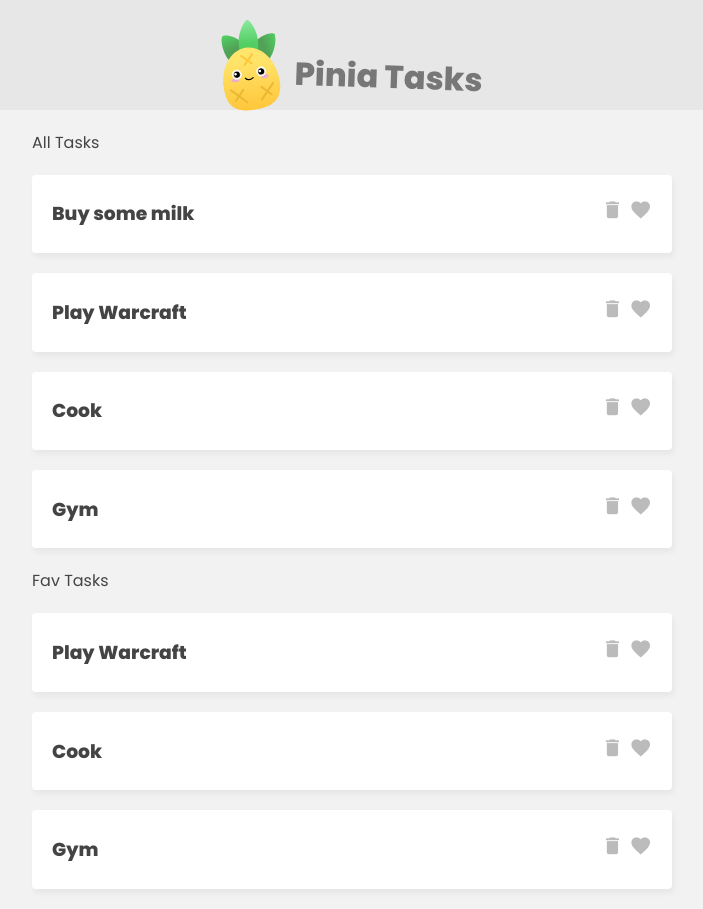
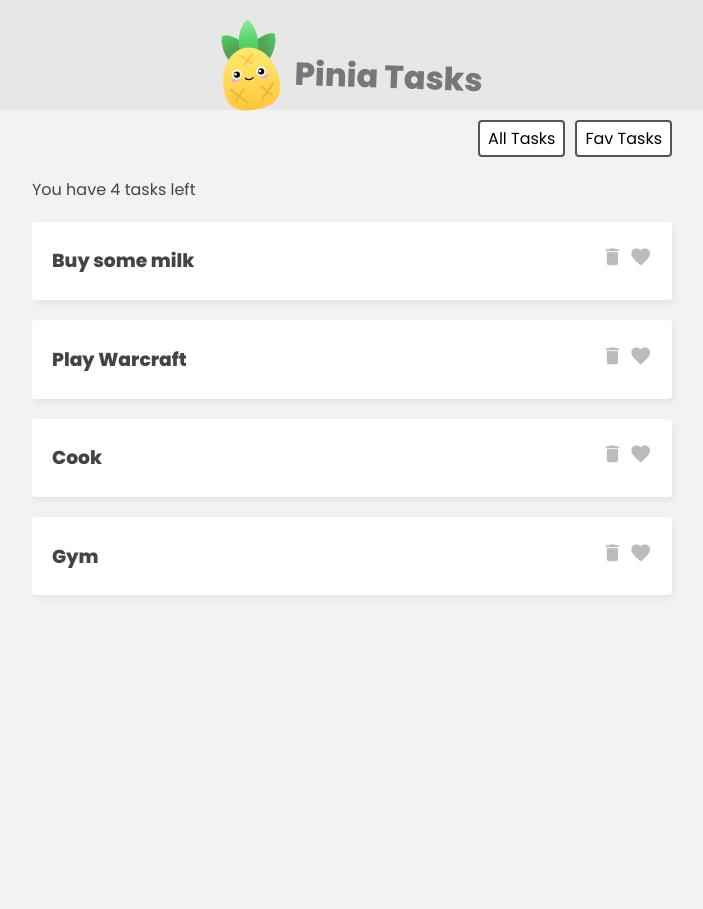
Before and after one commit to janicijevesovic/VueJS, a Vue app in the folder pinia-tasks/: page / in a window 1280 px wide. Shown: the whole page, without its empty margins (288-991 px from the left). After the commit the page ends 800 px from the top, so only its background shows below. Built offline with nearby package versions, Linux system fonts and the light colour scheme.

Commit message:
Added more getters

```diff
--- a/pinia-tasks/src/App.vue
+++ b/pinia-tasks/src/App.vue
@@ -5,15 +5,20 @@
 			<h1>Pinia Tasks</h1>
 		</header>
 
-		<div class="task-list">
-			<p>All Tasks</p>
+		<nav class="filter">
+			<button @click="filter = 'all'">All Tasks</button>
+			<button @click="filter = 'favs'">Fav Tasks</button>
+		</nav>
+
+		<div v-if="filter === 'all'" class="task-list">
+			<p>You have {{ taskStore.totalCount }} tasks left</p>
 			<div v-for="task in taskStore.tasks">
 				<TaskDetails :task="task" />
 			</div>
 		</div>
 
-		<div class="task-list">
-			<p>Fav Tasks</p>
+		<div v-if="filter === 'favs'" class="task-list">
+			<p>You have {{ taskStore.favCount }} favs left</p>
 			<div v-for="task in taskStore.favs">
 				<TaskDetails :task="task" />
 			</div>
@@ -22,8 +27,11 @@
 </template>
 
 <script setup lang="ts">
+import { ref } from 'vue';
+import { useTaskStore } from './stores/TaskStore';
 import TaskDetails from './components/TaskDetails.vue';
-import { useTaskStore } from './stores/TaskStore';
 
 const taskStore = useTaskStore();
+
+const filter = ref('all');
 </script>
--- a/pinia-tasks/src/assets/main.css
+++ b/pinia-tasks/src/assets/main.css
@@ -58,3 +58,20 @@
 	cursor: pointer;
 	color: #bbb;
 }
+
+/* filter nav */
+.filter {
+	width: 640px;
+	margin: 10px auto;
+	text-align: right;
+}
+.filter button {
+	display: inline-block;
+	margin-left: 10px;
+	background: #fff;
+	border: 2px solid #555;
+	border-radius: 4px;
+	padding: 4px 8px;
+	cursor: pointer;
+	font-size: 1em;
+}
--- a/pinia-tasks/src/stores/TaskStore.ts
+++ b/pinia-tasks/src/stores/TaskStore.ts
@@ -11,12 +11,17 @@
 		tasks: <Task[]>[
 			{ id: 1, title: 'Buy some milk', isFav: false },
 			{ id: 2, title: 'Play Warcraft', isFav: true },
-			{ id: 3, title: 'Cook', isFav: true },
+			{ id: 3, title: 'Cook', isFav: false },
 			{ id: 4, title: 'Gym', isFav: true },
 		],
 		name: 'Yoshi',
 	}),
 	getters: {
 		favs: (state) => state.tasks.filter((task) => task.isFav),
+		favCount: (state) =>
+			state.tasks.reduce((prevValue, currentValue) => {
+				return currentValue.isFav ? prevValue + 1 : prevValue;
+			}, 0),
+		totalCount: (state) => state.tasks.length,
 	},
 });
```
